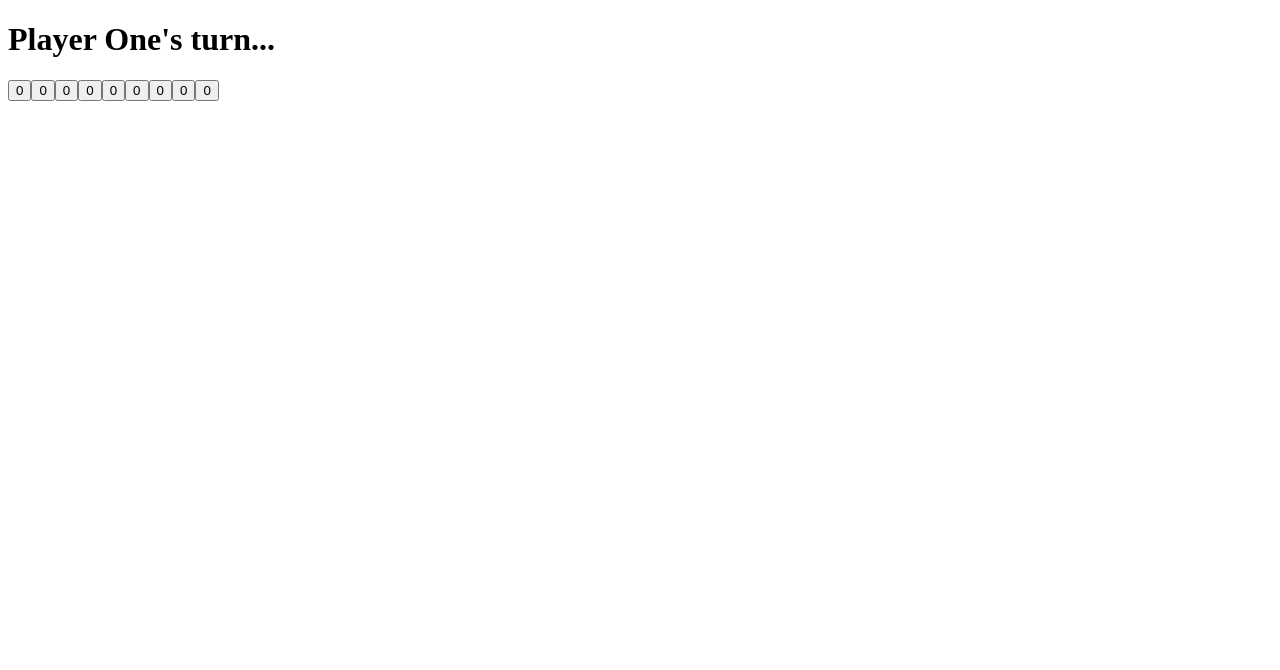
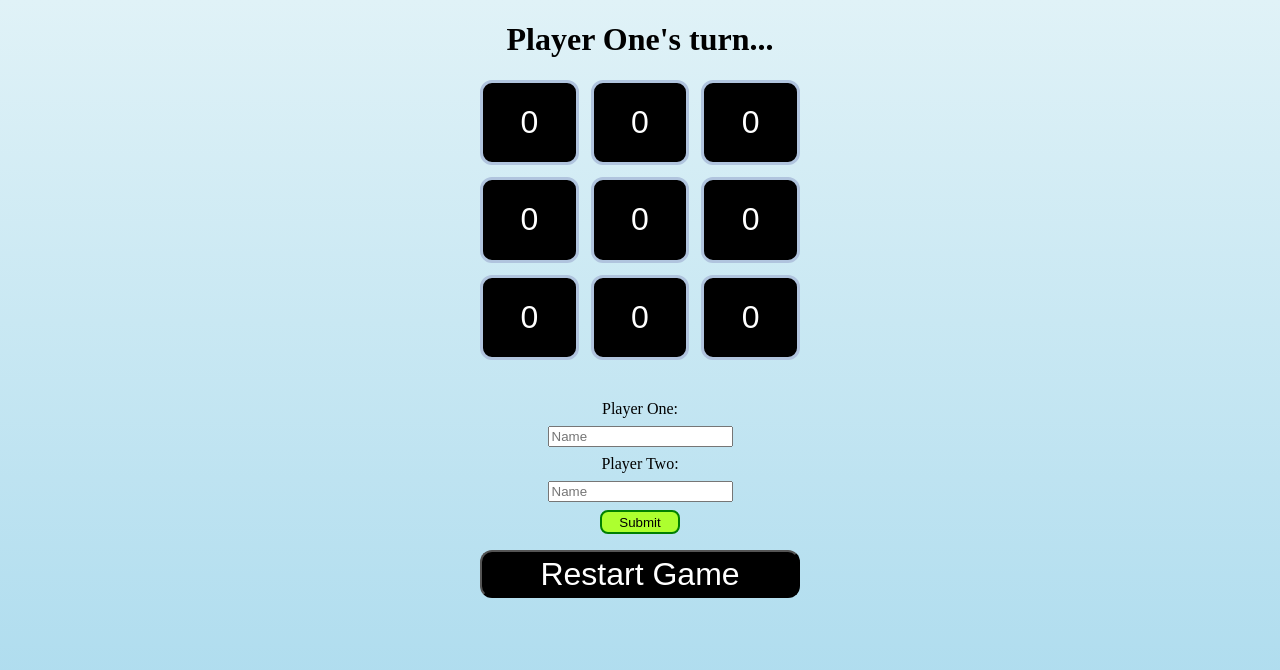
Before and after one commit to cowdone/tic-tac-toe, a plain HTML site: page index.html in a window 1280 px wide. Drawn offline with Linux system fonts and the light colour scheme.

Commit message:
Finished the project, stll needs UI polishing.

```diff
--- a/index.html
+++ b/index.html
@@ -11,6 +11,19 @@
         <h1 class="turn"></h1>
         <div class="board"></div>
     </div>
+    <div class="result-msg-container">
+
+    </div>
+    <div class="input-names-container">
+        <label for="player-one-input">Player One:</label>
+        <input type="text" placeholder="Name" id="player-one-input" name="player-one-input">
+        <label for="player-two-input">Player Two:</label>
+        <input type="text" placeholder="Name" id="player-two-input" name="player-two-input">
+        <button class="submit-names-btn">Submit</button>
+    </div>
+    <div class="restart-btn-container">
+
+    </div>
     <script src="scripts.js"></script>
 </body>
 </html>
--- a/scripts.js
+++ b/scripts.js
@@ -1,7 +1,7 @@
 const Gameboard = (function(){
   const rows = 3;
   const columns = 3;
-  const board = [];
+  let board = [];
 
   for(let i=0;i<rows;i++) {
     board[i] = [];
@@ -11,6 +11,17 @@ const Gameboard = (function(){
   }
 
   const getBoard = () => board;
+  const restartGame = () => {
+    const newBoard = [];
+
+    for(let i=0;i<rows;i++) {
+    newBoard[i] = [];
+    for (let j = 0; j < columns; j++) {
+      newBoard[i].push(Cell());
+    }
+  }
+  board = newBoard;
+  }
 
   const checkWin = () => {
     for(let i=0;i<3;i++) {
@@ -58,7 +69,7 @@ const Gameboard = (function(){
       console.log("Out of bounds. (the first index is 0 for rows and columns)")
       return "Invalid";
     }
-    if(board[row][column].getValue() == "x" || board[row][column].getValue() == "o") {
+    if(board[row][column].getValue() == "X" || board[row][column].getValue() == "O") {
       console.log("Space already filled.")
       return "Invalid";
     }
@@ -72,7 +83,8 @@ const Gameboard = (function(){
   }
   return {
     makePlay,
-    getBoard
+    getBoard,
+    restartGame
   }
 })();
 
@@ -104,7 +116,18 @@ const gameController = (function(){
     }
   ]
 
+  const playerOneInput = document.querySelector("#player-one-input")
+  const playerTwoInput = document.querySelector("#player-two-input")
+  const submitNamesBtn = document.querySelector(".submit-names-btn")
+  const playerTurnDiv = document.querySelector(".turn")
+  submitNamesBtn.addEventListener("click", () => {
+    players[0].name = playerOneInput.value;
+    players[1].name = playerTwoInput.value;
+    playerTurnDiv.textContent = `${activePlayer.name}'s turn...`
+  })
+
   let activePlayer = players[0]
+
   const switchPlayersTurn = () => {
     activePlayer = activePlayer === players[0] ? players[1] : players[0]}
 
@@ -114,30 +137,60 @@ const gameController = (function(){
     console.log(game.getBoard())
     console.log(`${getActivePlayer().name}'s turn.`)
   }
+
   let gameOver = false;
-
+  let message;
+  let domMessage;
+  const messageContainer = document.querySelector(".result-msg-container")
   const playRound = (row,column) => {
+    if (domMessage) {
+      if(domMessage.textContent === "It's a draw!" || domMessage.textContent === `${getActivePlayer().name} wins!`) {
+        return;
+      }
+      domMessage.remove();
+    }
     if(gameOver) {
-      console.log("The game is over, reload the page to play again!")
       return;
     }
     const result = game.makePlay(row,column,getActivePlayer().token);
     if(result === "Invalid") {
+      message = "Space already filled."
+      domMessage = document.createElement("h1")
+      domMessage.textContent = message
+      messageContainer.appendChild(domMessage)
       return;
     }
     if(result === "Draw") {
-      console.log("It's a draw!")
+      message = "It's a draw!";
+      domMessage = document.createElement("h1")
+      domMessage.textContent = message;
+      messageContainer.appendChild(domMessage)
       gameOver = true;
       return;
     }
     if(result) {
-      console.log(`${getActivePlayer().name} wins!`)
+      message = `${getActivePlayer().name} wins!`;
+      domMessage = document.createElement("h1")
+      domMessage.textContent = message;
+      messageContainer.appendChild(domMessage)
       gameOver = true;
       return;
     }
     switchPlayersTurn();
     printNewRound();
   }
+  const container = document.querySelector(".restart-btn-container")
+      const newGame = document.createElement("button")
+      newGame.classList.add("restart-btn")
+      newGame.textContent = "Restart Game"
+      container.appendChild(newGame)
+      newGame.addEventListener("click", () => {
+        game.restartGame();
+        activePlayer = players[0];
+        gameOver = false;
+        domMessage.textContent = "";
+        domMessage.remove();
+      })
 
   printNewRound();
 
@@ -166,10 +219,14 @@ const screenController = function(){
         boardButton.dataset.row = rowIndex;
         boardButton.dataset.column = index;
         boardButton.textContent = `${cell.getValue()}`
+        boardButton.classList.add("board-btn")
         boardDiv.appendChild(boardButton);
       })
     })
   }
+  const restartBtn = document.querySelector(".restart-btn")
+  restartBtn.addEventListener("click", () => updateScreen())
+
   function clickHandlerBoard(e) {
       const selectedRow = e.target.dataset.row;
       const selectedColumn = e.target.dataset.column;
--- a/styles.css
+++ b/styles.css
@@ -0,0 +1,72 @@
+html, body {
+    height: 100vh;
+    margin: 0;
+    padding: 0;
+    background: linear-gradient(to bottom, #e0f2f7, #a7d9ed);
+}
+.container {
+    display:flex;
+    flex-direction: column;
+    height: 50%;
+    align-items: center;
+}
+.board {
+    display:grid;
+    grid-template-columns: 1fr 1fr 1fr;
+    grid-template-rows: 1fr 1fr 1fr;
+    gap:12px;
+    height: 70%;
+    width:25%;
+}
+.board-btn {
+    font-size: 2rem;
+    background-color: black;
+    color:white;
+    border:3px solid lightsteelblue;
+    border-radius: 12px;
+}
+.board-btn:hover {
+    color: white;
+    cursor:pointer;
+    background-color: lightskyblue;
+}
+.input-names-container {
+    display: flex;
+    flex-direction: column;
+    align-items: center;
+    gap:8px;
+}
+.restart-btn-container {
+    padding:1rem;
+}
+.restart-btn {
+    color:white;
+    cursor: pointer;
+    background-color: black;
+    border-radius: 12px;
+    font-size:2rem;
+    width:20rem;
+    height: 3rem;
+    display:block;
+    margin:0 auto;
+}
+.restart-btn:hover {
+    background-color: red;
+}
+.submit-names-btn {
+    width:5rem;
+    height: 1.5rem;
+    background-color: greenyellow;
+    border-radius: 8px;
+    border:green solid 2px;
+}
+.submit-names-btn:hover {
+    background-color: green;
+    cursor:pointer;
+    color:white;
+}
+.result-msg-container {
+    display: flex;
+    justify-content:center;
+    margin:0;
+}
```
